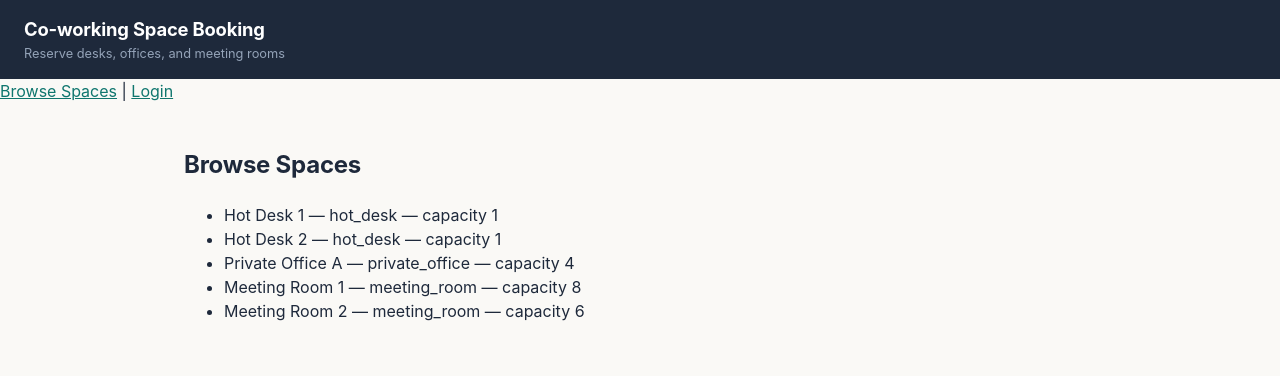
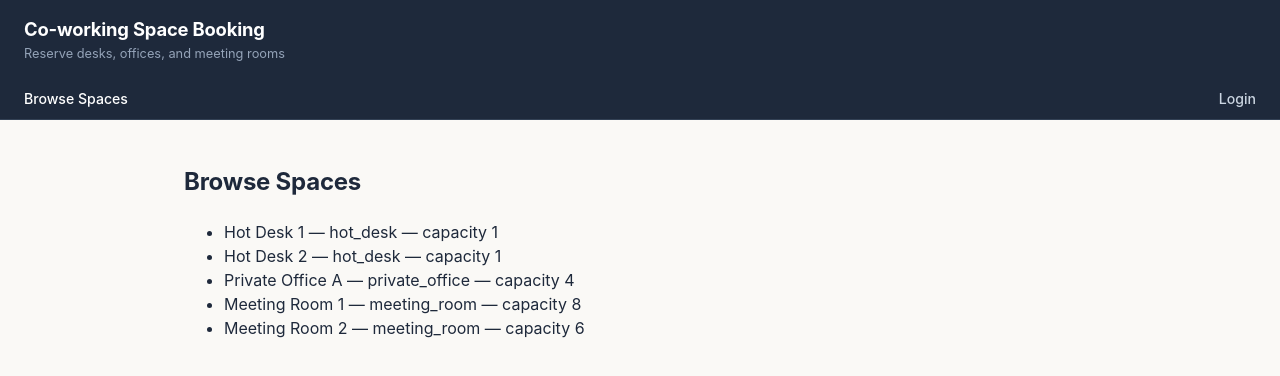
Before and after one commit to bluesand019/Co-working-space-booking-app, a React (Vite) app: page / in a window 1280 px wide. Shown: the top 376 px of the page. Built offline with nearby package versions, Linux system fonts and the light colour scheme.

Commit message:
Added navbar styling

```diff
--- /dev/null
+++ b/src/components/Navbar.css
@@ -0,0 +1,45 @@
+.navbar {
+  background: var(--ink);
+  padding: 0.6rem 1.5rem;
+  display: flex;
+  align-items: center;
+  gap: 1.25rem;
+  border-bottom: 1px solid #334155;
+}
+
+.navbar a {
+  color: #CBD5E1;
+  text-decoration: none;
+  font-size: 0.88rem;
+  font-weight: 500;
+}
+
+.navbar a:hover,
+.navbar a.active {
+  color: white;
+}
+
+.navbar .spacer {
+  flex: 1;
+}
+
+.navbar .user-info {
+  color: #94A3B8;
+  font-size: 0.85rem;
+  display: flex;
+  align-items: center;
+  gap: 0.6rem;
+}
+
+.navbar .logout-btn {
+  background: transparent;
+  border: 1px solid #475569;
+  color: #CBD5E1;
+  padding: 0.25rem 0.65rem;
+  border-radius: 6px;
+  font-size: 0.78rem;
+}
+
+.navbar .logout-btn:hover {
+  background: #334155;
+}
--- a/src/components/Navbar.jsx
+++ b/src/components/Navbar.jsx
@@ -1,42 +1,46 @@
-import { Link, useNavigate } from "react-router-dom";
+import { Link, useNavigate, useLocation } from "react-router-dom";
 import { useBooking } from "../context/BookingContext";
+import "./Navbar.css";
 
 export default function Navbar() {
   const { currentUser, logout } = useBooking();
   const navigate = useNavigate();
+  const location = useLocation();
 
   function handleLogout() {
     logout();
     navigate("/login");
   }
 
+  function isActive(path) {
+    return location.pathname === path ? "active" : "";
+  }
+
   return (
-    <nav>
-      <Link to="/">Browse Spaces</Link>
+    <nav className="navbar">
+      <Link to="/" className={isActive("/")}>Browse Spaces</Link>
       {currentUser?.role === "member" && (
         <>
-          {" | "}
-          <Link to="/book">Book a Space</Link>
-          {" | "}
-          <Link to="/my-bookings">My Bookings</Link>
+          <Link to="/book" className={isActive("/book")}>Book a Space</Link>
+          <Link to="/my-bookings" className={isActive("/my-bookings")}>My Bookings</Link>
         </>
       )}
       {currentUser?.role === "admin" && (
         <>
-          {" | "}
-          <Link to="/admin">Admin Dashboard</Link>
-          {" | "}
-          <Link to="/admin/resources">Manage Resources</Link>
+          <Link to="/admin" className={isActive("/admin")}>Admin Dashboard</Link>
+          <Link to="/admin/resources" className={isActive("/admin/resources")}>
+            Manage Resources
+          </Link>
         </>
       )}
-      {" | "}
+      <div className="spacer" />
       {currentUser ? (
-        <span>
-          {currentUser.name} ({currentUser.role}){" "}
-          <button onClick={handleLogout}>Logout</button>
-        </span>
+        <div className="user-info">
+          <span>{currentUser.name} · {currentUser.role}</span>
+          <button className="logout-btn" onClick={handleLogout}>Logout</button>
+        </div>
       ) : (
-        <Link to="/login">Login</Link>
+        <Link to="/login" className={isActive("/login")}>Login</Link>
       )}
     </nav>
   );
```
